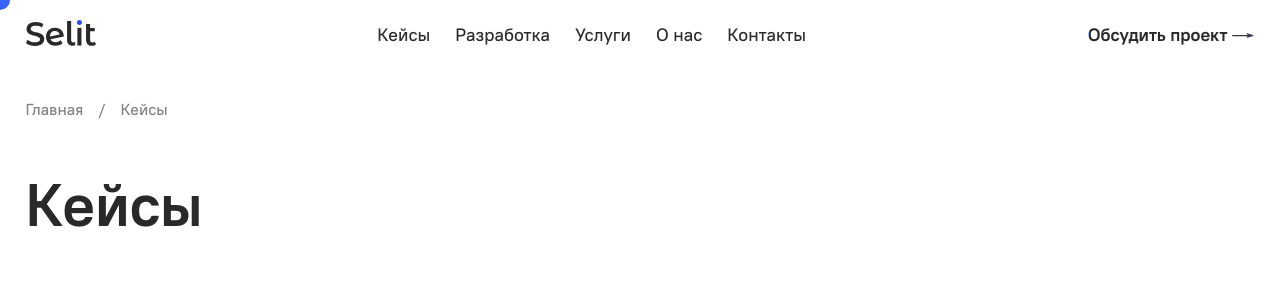
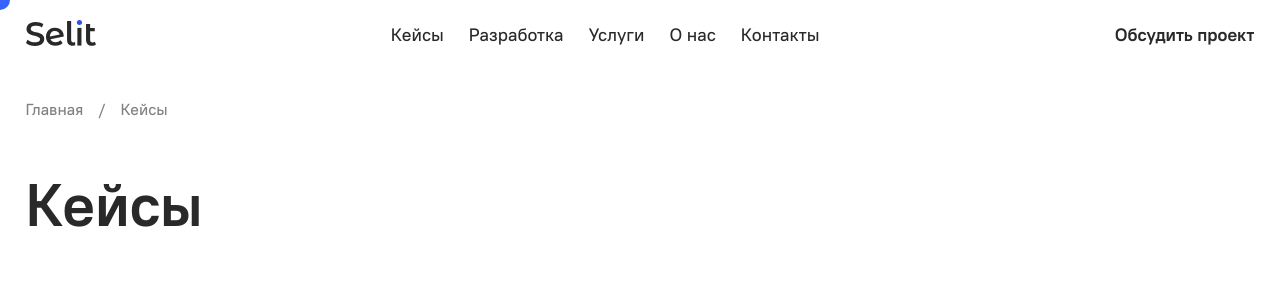
Before and after one commit to Centick/Selit, a Vue app: page /portfolio in a window 1280 px wide. Shown: the top 300 px of the page. Built offline with nearby package versions, Linux system fonts and the light colour scheme.

Commit message:
doc title

```diff
--- a/src/App.vue
+++ b/src/App.vue
@@ -35,7 +35,7 @@
         document.body.style.overflowY = "visible";
     }
 
-    document.title = "Разработка цифровых решений для ваших задач";
+
 </script>
 
 <style>
--- a/src/components/HeaderComponent.vue
+++ b/src/components/HeaderComponent.vue
@@ -14,7 +14,7 @@
                 <a class="link header_link" @click="menu_opened = !menu_opened" href="#">О нас</a>
                 <a class="link header_link" @click="menu_opened = !menu_opened" href="#">Контакты</a>
             </nav>
-            <a class="link link-special weight-700" @click.prevent="emits('openApplication')">Обсудить проект <img src="@/assets/img/icons/arrow.svg" alt=""></a>
+            <a class="link link-special weight-700" @click.prevent="emits('openApplication')">Обсудить проект</a>
             <div class="menu__burger" @click="menu_opened = !menu_opened">
                 <svg viewBox="0 0 24 24" fill="#fff" xmlns="http://www.w3.org/2000/svg"><g id="SVGRepo_bgCarrier" stroke-width="0"></g><g id="SVGRepo_tracerCarrier" stroke-linecap="round" stroke-linejoin="round"></g><g id="SVGRepo_iconCarrier"> <path d="M4 18L20 18" stroke="#000000" stroke-width="2" stroke-linecap="round"></path> <path d="M4 12L20 12" stroke="#000000" stroke-width="2" stroke-linecap="round"></path> <path d="M4 6L20 6" stroke="#000000" stroke-width="2" stroke-linecap="round"></path> </g></svg>
             </div>
--- a/src/router/index.ts
+++ b/src/router/index.ts
@@ -14,6 +14,7 @@ const router = createRouter({
             path: '/portfolio',
             name: 'portfolio',
             component: PortfolioView,
+
         }
     ],
 });
--- a/src/views/HomeView.vue
+++ b/src/views/HomeView.vue
@@ -351,6 +351,8 @@
     import PortfolioComponent from '@/components/PortfolioComponent.vue';
     import AOS from 'aos';
     import WorkComponent from '@/components/WorkComponent.vue';
+
+    document.title = "Selit - Разработка цифровых решений для ваших задач";
 
     const emits = defineEmits(['openApplication']);
 
--- a/src/views/PortfolioView.vue
+++ b/src/views/PortfolioView.vue
@@ -14,6 +14,8 @@
 
 <script lang="ts" setup>
     import PortfolioComponent from '@/components/PortfolioComponent.vue';
+
+    document.title = "Кейсы Selit по разработке и дизайну web-приложений";
 </script>
 
 <style scoped>
```
